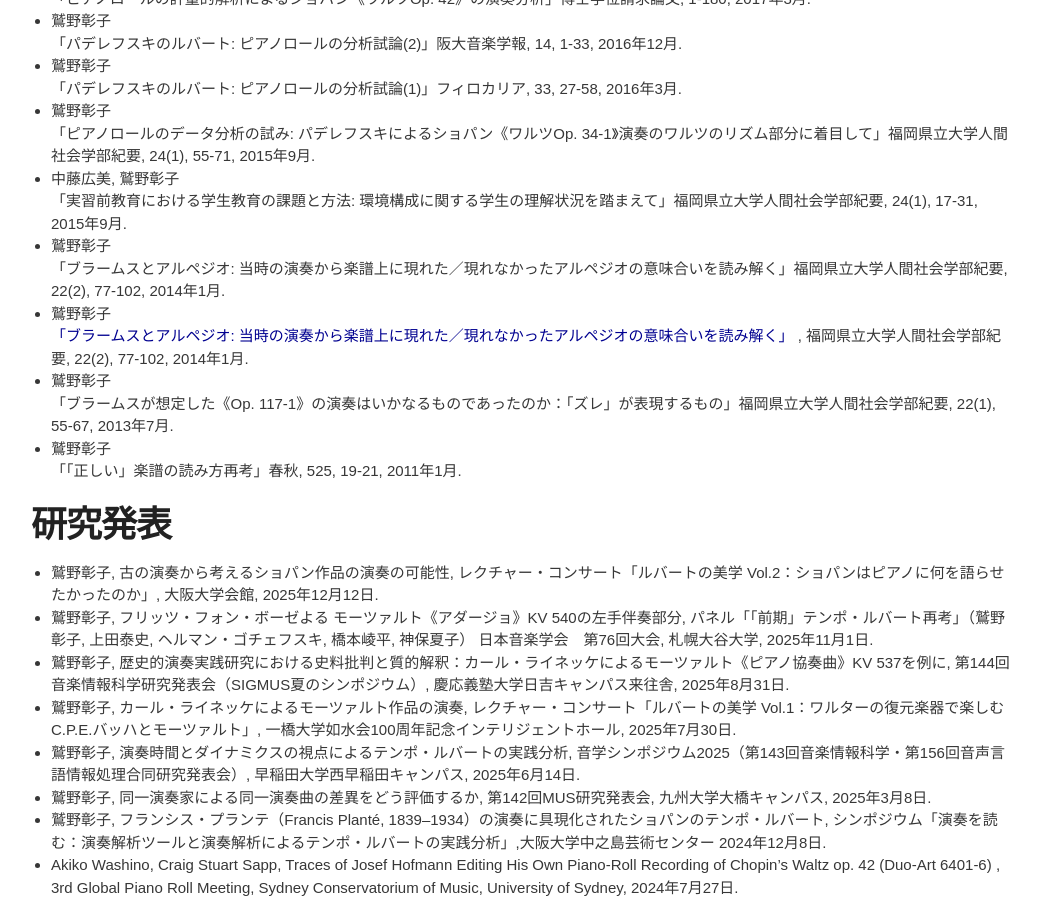
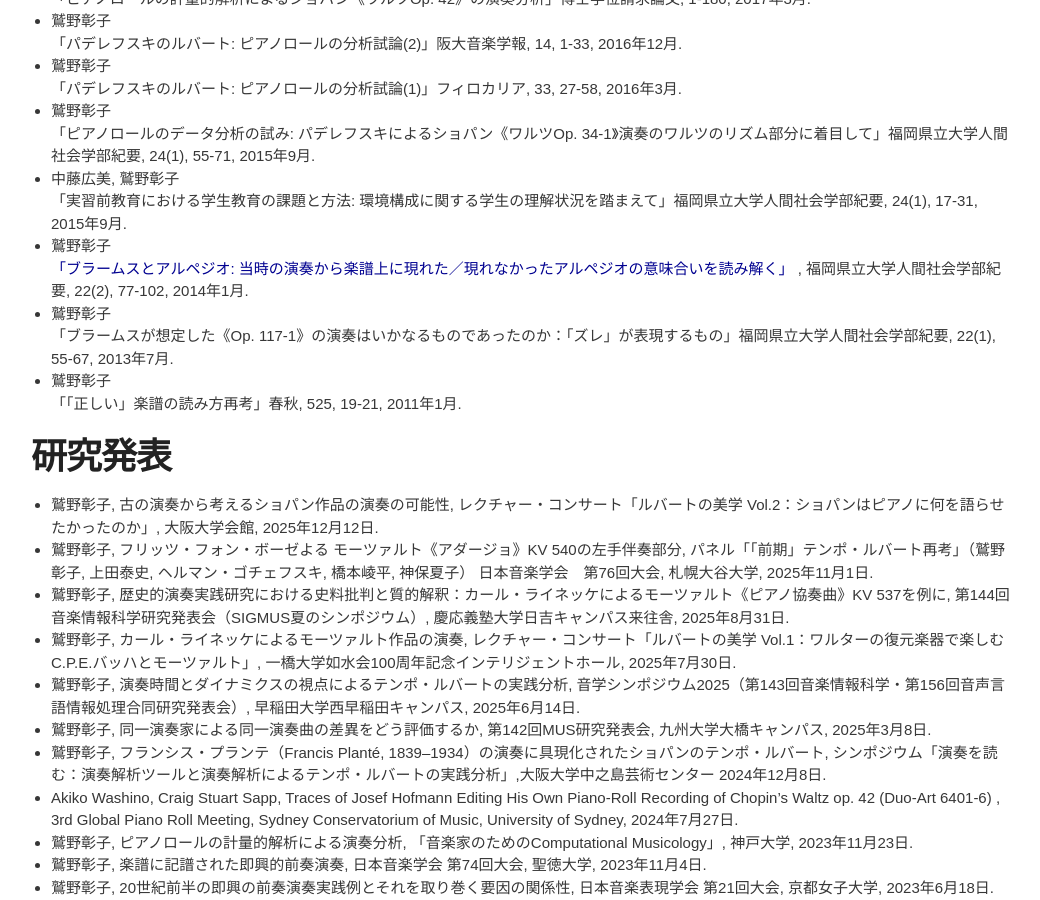
Before and after one commit to akikowashino/akikowashino.github.io, a Jekyll site: the page built from index.md, in a window 1280 px wide and 900 px high, scrolled down 2367 px. Shown: the whole window, without its empty margins (119-1159 px from the left). Built offline with Jekyll 4.4.1, drawn with Linux system fonts in a browser that asks for light colours.

Commit message:
Update index.md

```diff
--- a/index.md
+++ b/index.md
@@ -87,8 +87,6 @@
 「ピアノロールのデータ分析の試み: パデレフスキによるショパン《ワルツOp. 34-1》演奏のワルツのリズム部分に着目して」福岡県立大学人間社会学部紀要, 24(1), 55-71, 2015年9月.
 * 中藤広美, 鷲野彰子<br>
 「実習前教育における学生教育の課題と方法: 環境構成に関する学生の理解状況を踏まえて」福岡県立大学人間社会学部紀要, 24(1), 17-31, 2015年9月.
-* 鷲野彰子<br>
-「ブラームスとアルペジオ: 当時の演奏から楽譜上に現れた／現れなかったアルペジオの意味合いを読み解く」福岡県立大学人間社会学部紀要, 22(2), 77-102, 2014年1月.
 * 鷲野彰子<br>
   <a href="https://fukuoka-pu.repo.nii.ac.jp/records/173" class="external-link" target="_blank" rel="noopener noreferrer">「ブラームスとアルペジオ: 当時の演奏から楽譜上に現れた／現れなかったアルペジオの意味合いを読み解く」
  </a>, 福岡県立大学人間社会学部紀要, 22(2), 77-102, 2014年1月.
```
